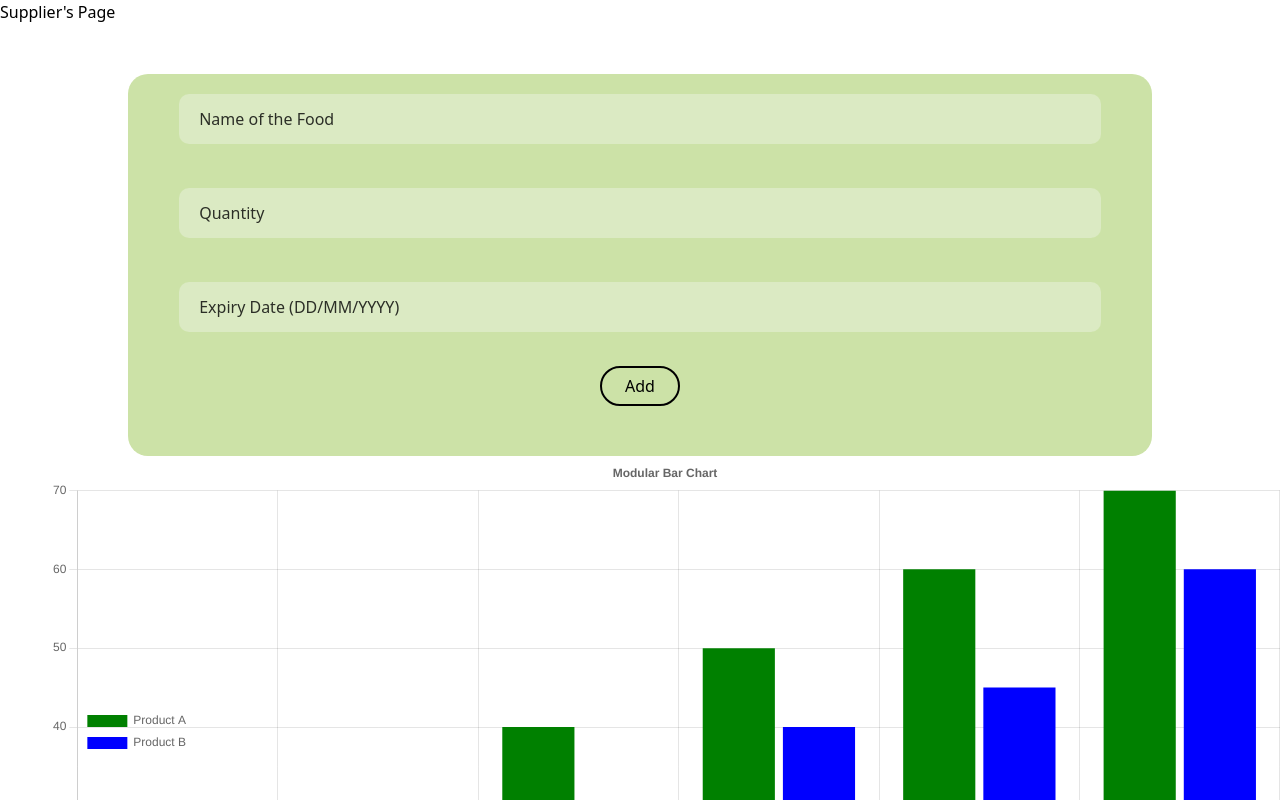
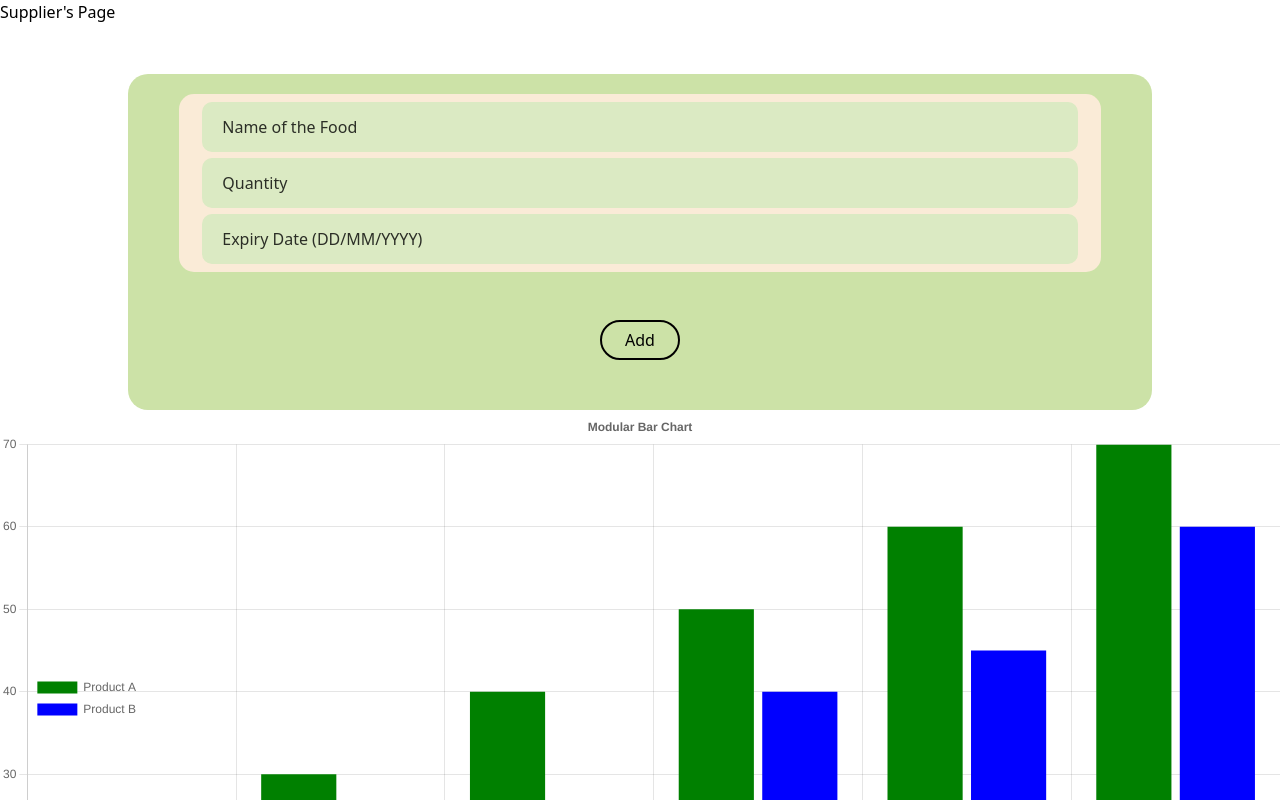
Before and after one commit to AvirupRay/reckon_5.0, a React (Vite) app in the folder reckon_5.0/: page /supplr in a window 1280 px wide. Shown: the top 800 px of the page. Built offline with nearby package versions, Linux system fonts and the light colour scheme.

Commit message:
text div

```diff
--- a/reckon_5.0/src/App.css
+++ b/reckon_5.0/src/App.css
@@ -16,15 +16,15 @@ body {
   margin: auto;
   margin-top: 50px;
   border-radius: 20px;
-  padding-top: 10px;
+  padding-top: 20px;
 }
 .textarea {
-  background: rgba(219, 234, 195, 1);
+  background: #dbeac3;
   color: black;
   height: 50px;
-  margin-top: 10px;
-  margin-bottom: 10px;
-  width: 90%;
+  width: 95%;
+  margin-top: 3px;
+  margin-bottom: 3px;
   padding-left: 20px;
   border-radius: 10px;
 }
@@ -46,8 +46,11 @@ body {
   background-color: black;
   color: antiquewhite;
 }
-.bargraph {
-  height: 100%;
-  width: 100%;
-  padding-left: 50px;
+.textdiv {
+  background-color: antiquewhite;
+  width: 90%;
+  margin: auto;
+  border-radius: 15px;
+  padding-bottom: 5px;
+  padding-top: 5px;
 }
--- a/reckon_5.0/src/Components/Supplier/Foodform.jsx
+++ b/reckon_5.0/src/Components/Supplier/Foodform.jsx
@@ -16,6 +16,7 @@ const Foodform = ({ Foodlist, setFoodlist }) => {
   return (
     <div>
       <form onSubmit={submitted} className="theform">
+        <div className="textdiv">
           <input
             onChange={(e) => setName(e.target.value)}
             value={name}
@@ -23,8 +24,6 @@ const Foodform = ({ Foodlist, setFoodlist }) => {
             className="textarea"
             type="type"
           />
-        <br />
-        <br />
           <input
             onChange={(e) => setQuantity(e.target.value)}
             value={quantity}
@@ -32,8 +31,6 @@ const Foodform = ({ Foodlist, setFoodlist }) => {
             className="textarea"
             type="number"
           />
-        <br />
-        <br />
           <input
             onChange={(e) => setDate(e.target.value)}
             value={date}
@@ -41,6 +38,7 @@ const Foodform = ({ Foodlist, setFoodlist }) => {
             className="textarea"
             type="text"
           />
+        </div>
         <br />
         <br />
         <button type="submit" className="btn">
--- a/reckon_5.0/src/Components/Supplier/Supplier.jsx
+++ b/reckon_5.0/src/Components/Supplier/Supplier.jsx
@@ -9,7 +9,7 @@ const Supplier = () => {
   console.log(Foodlist);
   return (
     <div className=" flex h-[90vh] m-2 ">
-      <div className=" bg-green-500 flex-1">
+      <div className="flex-1">
         <Foodform Foodlist={Foodlist} setFoodlist={setFoodlist} />
       </div>
 
```
Lines whose indentation alone changed are shown as unchanged.
